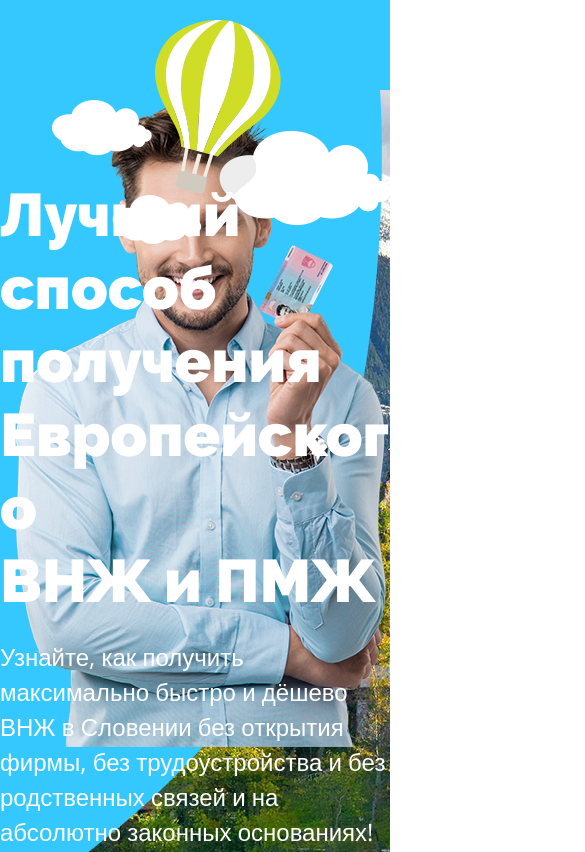
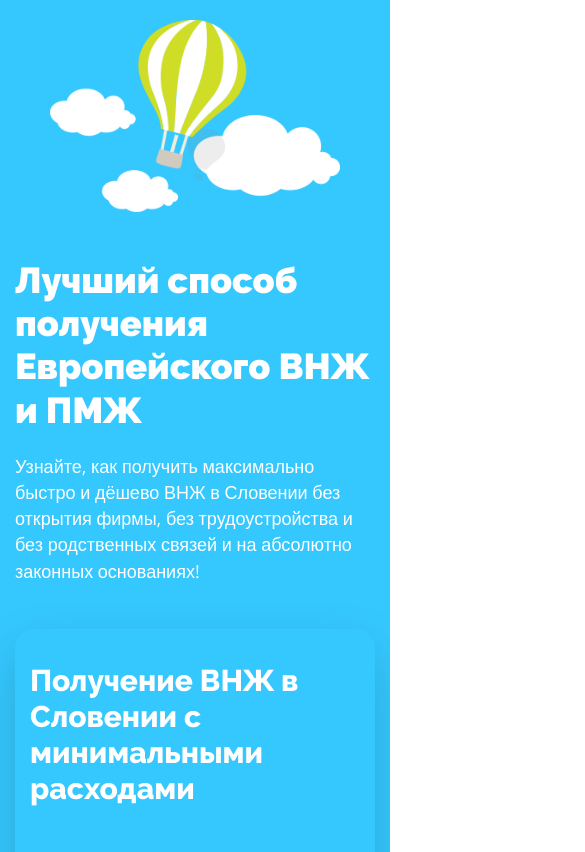
Before and after one commit to felon91/lp-slovenia, a website: page index.html in a window 390 px wide. Shown: the top 852 px of the page, 585 px wide, since content can reach past the window. Drawn offline with nearby package versions, Linux system fonts and the light colour scheme; files that its build step writes are made by us from their sources.

Commit message:
adaptive header and form

```diff
--- a/sass/blocks/form.scss
+++ b/sass/blocks/form.scss
@@ -1,11 +1,12 @@
 .form {
   border-radius: 20px;
-  background-color: rgb(0, 186, 255);
+  background-color: $primary;
   box-shadow: 0 20px 50px 0 rgba(0, 0, 0, 0.16);
   max-width: 970px;
   margin: 0 auto;
   padding: 65px 0;
   display: flex;
+  justify-content: space-between;
 
   h2 {
     font-size: 45px;
@@ -37,3 +38,70 @@
   position: relative;
   z-index: 1;
 }
+
+@media (max-width: 980px) {
+
+  .form {
+    margin-left: 15px;
+    margin-right: 15px;
+
+    h2 {
+      padding-left: 0;
+      background: url('../../images/freeslovenia/map.png') left bottom no-repeat,
+      url('../../images/freeslovenia/arrow.png') 175px 89% no-repeat;
+    }
+
+    .form__left {
+      padding-left: 20px;
+    }
+
+    .form__right {
+      padding-right: 20px;
+    }
+
+  }
+
+}
+
+@media (max-width: 880px) {
+
+  .form {
+
+    h2 {
+      background: url('../../images/freeslovenia/map.png') left bottom no-repeat;
+    }
+
+  }
+
+}
+
+@media (max-width: 768px) {
+
+  .form {
+    flex-wrap: wrap;
+    padding: 35px 0;
+
+    h2 {
+      padding-right: 0;
+      padding-left: 0;
+      font-size: 30px;
+      line-height: 36px;
+      background: none;
+      padding-bottom: 0;
+    }
+
+    .form__left {
+      flex-basis: auto;
+      margin: 0 auto 50px;
+      padding: 0 15px;
+    }
+
+    .form__right {
+      flex-basis: auto;
+      margin: 0 auto;
+      padding: 0 15px;
+    }
+
+  }
+
+}
--- a/sass/blocks/header.scss
+++ b/sass/blocks/header.scss
@@ -1,16 +1,16 @@
 .header {
-  background: url('../../images/freeslovenia/bg-one.jpg') center no-repeat #35c8ff;
+  background: url('../../images/freeslovenia/bg-one.jpg') center no-repeat $primary;
 
   .header__wrap {
     max-width: 970px;
-    padding: 20px 0 260px;
+    padding: 20px 15px 260px;
     background: url('../../images/freeslovenia/men.png') 95% 95px no-repeat;
   }
 
   h1 {
     color: $white;
     font-size: 60px;
-    line-height: 122%;
+    line-height: 1.2;
     font-family: 'ralewayblack';
     font-weight: 900;
     max-width: 600px;
@@ -22,10 +22,70 @@
   p {
     color: $white;
     font-size: 24px;
-    line-height: 35px;
+    line-height: 1.458;
     max-width: 470px;
     margin: 20px 0;
     font-weight: 300;
   }
 
 }
+
+@media (max-width: 880px) {
+
+  .header {
+    background: $primary;
+
+    .header__wrap {
+      background: none;
+    }
+
+    br {
+      display: none;
+    }
+
+    h1 {
+      max-width: initial;
+      background-position: center top;
+      padding-top: 240px;
+    }
+
+    p {
+      max-width: initial;
+    }
+
+  }
+
+}
+
+@media (max-width: 768px) {
+
+  .header {
+
+    h1 {
+      font-size: 48px;
+    }
+
+    p {
+      font-size: 20px;
+    }
+
+  }
+
+}
+
+@media (max-width: 480px) {
+
+  .header {
+
+    h1 {
+      font-size: 36px;
+      background-size: 290px;
+    }
+
+    p {
+      font-size: 18px;
+    }
+
+  }
+
+}
--- a/sass/variables.scss
+++ b/sass/variables.scss
@@ -1,4 +1,5 @@
 $white: #fff;
 $black: #000;
 
+$primary: #35c8ff;
 $active-checkbox: #bf2da2;
```
